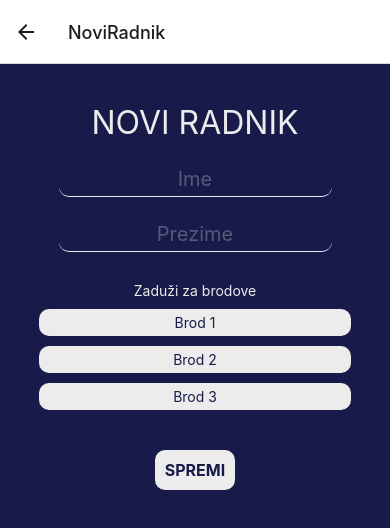
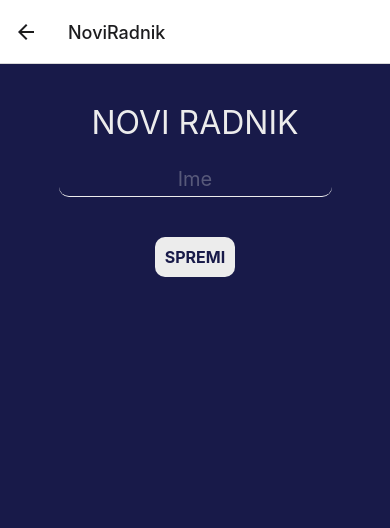
Before and after one commit to grgicpetar/boat-service-manager, a React Native app in the folder mobile-app/: screen /NoviRadnik in a window 390 px wide. Shown: the top 528 px of the page. Built offline with nearby package versions, Linux system fonts and the light colour scheme.

Commit message:
Add new worker

```diff
--- a/mobile-app/features/brod/brodovi/Brodovi.tsx
+++ b/mobile-app/features/brod/brodovi/Brodovi.tsx
@@ -1,6 +1,7 @@
 import React, { useEffect, useState } from "react";
 import { View, Text, StyleSheet, FlatList, TouchableOpacity } from "react-native";
 import { Fontisto, AntDesign } from "@expo/vector-icons";
+import { useIsFocused } from "@react-navigation/native";
 import { NativeStackScreenProps } from "@react-navigation/native-stack";
 import { RootStackParamList } from "../../../App";
 
@@ -10,6 +11,7 @@ type BrodoviProps = NativeStackScreenProps<RootStackParamList, "Brodovi">;
 
 export default function Brodovi({ navigation }: BrodoviProps) {
     const [ships, setShips] = useState<Ship[]>();
+    const isFocused = useIsFocused();
 
     useEffect(() => {
         const fetchData = async () => {
@@ -22,8 +24,10 @@ export default function Brodovi({ navigation }: BrodoviProps) {
             const json = await response.json();
             setShips(json);
         };
-        fetchData();
-    }, []);
+        if (isFocused) {
+            fetchData();
+        }
+    }, [isFocused]);
 
     return (
         <View style={styles.container}>
--- a/mobile-app/features/prijava/Prijava.tsx
+++ b/mobile-app/features/prijava/Prijava.tsx
@@ -22,7 +22,6 @@ export default function Login({ navigation }: PrijavaProps) {
     }, [isFocused]);
 
     const handleLogin = async () => {
-        console.log(username, password);
         try {
             const response = await fetch("http://192.168.0.16:3000/login", {
                 method: "post",
--- a/mobile-app/features/radnik/novi-radnik/NoviRadnik.tsx
+++ b/mobile-app/features/radnik/novi-radnik/NoviRadnik.tsx
@@ -1,13 +1,7 @@
+import { NativeStackScreenProps } from "@react-navigation/native-stack";
 import React, { useState } from "react";
-import {
-  View,
-  Text,
-  StyleSheet,
-  TextInput,
-  Button,
-  TouchableOpacity,
-  Alert,
-} from "react-native";
+import { View, Text, StyleSheet, TextInput, Button, TouchableOpacity, Alert, ToastAndroid } from "react-native";
+import { RootStackParamList } from "../../../App";
 
 const brodovi = [
     { naziv: "Brod 1", key: "1" },
@@ -15,40 +9,40 @@ const brodovi = [
     { naziv: "Brod 3", key: "3" },
 ];
 
-export default function NoviRadnik() {
-  const [ime, setIme] = useState<string>("");
-  const [prezime, setPrezime] = useState<string>("");
-  const [izabraniBrodoviKeys, setIzabraniBrodoviKeys] = useState<string[]>([]);
+type NoviRadnikProps = NativeStackScreenProps<RootStackParamList, "Radnik">;
 
-  function toggleIzabraniBrod(key: string) {
-    if (
-      !izabraniBrodoviKeys.find((izabraniBrodKey) => izabraniBrodKey === key)
-    ) {
-      setIzabraniBrodoviKeys((old) => [...old, key]);
-    } else {
-      const filtiriraniIzabraniBrodoviKeys = izabraniBrodoviKeys.filter(
-        (izabraniBrod) => izabraniBrod !== key
-      );
-      setIzabraniBrodoviKeys(filtiriraniIzabraniBrodoviKeys);
-    }
-  }
+export default function NoviRadnik({ navigation }: NoviRadnikProps) {
+    const [name, setName] = useState<string>("");
 
-  function submitRadnik() {
+    async function submitRadnik() {
         const radnikIsValid = validateRadnik();
         if (radnikIsValid === "valid") {
+            try {
+                const response = await fetch("http://192.168.0.16:3000/user", {
+                    method: "post",
+                    body: JSON.stringify({
+                        name,
+                    }),
+                    headers: {
+                        "Content-Type": "application/json",
+                    },
+                });
+                const json = await response.json();
+
+                navigation.navigate("Radnik", { imeRadnika: name });
+
                 Alert.alert("Novi radnik", "Uspješno dodan novi radnik!");
+            } catch (error) {
+                ToastAndroid.show("Krivo korisničko ime ili lozinka", ToastAndroid.SHORT);
+            }
         } else {
             Alert.alert("Novi radnik", radnikIsValid);
         }
     }
 
     function validateRadnik(): string {
-    if (ime.length < 2) {
-      return "Ime mora sadržavati barem 2 znaka.";
-    }
-
-    if (prezime.length < 2) {
-      return "Prezime mora sadržavati barem 2 znaka.";
+        if (name.length < 2) {
+            return "Korisničko ime mora sadržavati barem 2 znaka.";
         }
 
         return "valid";
@@ -60,44 +54,13 @@ export default function NoviRadnik() {
             <View style={styles.inputGroup}>
                 <View style={styles.inputContainer}>
                     <TextInput
-            value={ime}
+                        value={name}
                         style={styles.input}
                         placeholder={"Ime"}
                         placeholderTextColor={"rgba(236, 236, 236, 0.3)"}
-            onChangeText={(text) => setIme(text)}
+                        onChangeText={(text) => setName(text)}
                     />
                 </View>
-        <View style={styles.inputContainer}>
-          <TextInput
-            value={prezime}
-            style={styles.input}
-            placeholder={"Prezime"}
-            placeholderTextColor={"rgba(236, 236, 236, 0.3)"}
-            onChangeText={(text) => setPrezime(text)}
-          />
-        </View>
-      </View>
-      <Text style={styles.zaduziZaBrodove}>Zaduži za brodove</Text>
-      <View style={styles.brodoviContainer}>
-        {brodovi.map((brod, i) => (
-          <TouchableOpacity
-            activeOpacity={0.9}
-            key={i}
-            style={[
-              styles.brod,
-              {
-                backgroundColor: izabraniBrodoviKeys.find(
-                  (izabraniBrodKey) => izabraniBrodKey === brod.key
-                )
-                  ? "#9bc8ee"
-                  : "#ECECEC",
-              },
-            ]}
-            onPress={() => toggleIzabraniBrod(brod.key)}
-          >
-            <Text style={styles.brodNaziv}>{brod.naziv}</Text>
-          </TouchableOpacity>
-        ))}
             </View>
             <TouchableOpacity
                 style={styles.spremiButton}
--- a/mobile-app/features/radnik/radnici/Radnici.tsx
+++ b/mobile-app/features/radnik/radnici/Radnici.tsx
@@ -1,7 +1,7 @@
 import React, { useState, useEffect } from "react";
 import { View, Text, StyleSheet, FlatList, TouchableOpacity } from "react-native";
 import { FontAwesome, AntDesign } from "@expo/vector-icons";
-import { useNavigation } from "@react-navigation/native";
+import { useIsFocused } from "@react-navigation/native";
 import { NativeStackScreenProps } from "@react-navigation/native-stack";
 import { RootStackParamList } from "../../../App";
 import { User } from "../../../types";
@@ -10,6 +10,7 @@ type RadniciProps = NativeStackScreenProps<RootStackParamList, "Radnici">;
 
 export default function Radnici({ navigation }: RadniciProps) {
     const [radnici, setRadnici] = useState<User[]>();
+    const isFocused = useIsFocused();
 
     useEffect(() => {
         const fetchData = async () => {
@@ -23,8 +24,10 @@ export default function Radnici({ navigation }: RadniciProps) {
 
             setRadnici(json.filter((user: any) => user.role === 2));
         };
-        fetchData();
-    }, []);
+        if (isFocused) {
+            fetchData();
+        }
+    }, [isFocused]);
 
     return (
         <View style={styles.container}>
```
Also changed, not shown: 1 other file (tests, documents, lock files or other folders). Lines whose indentation alone changed are shown as unchanged.
